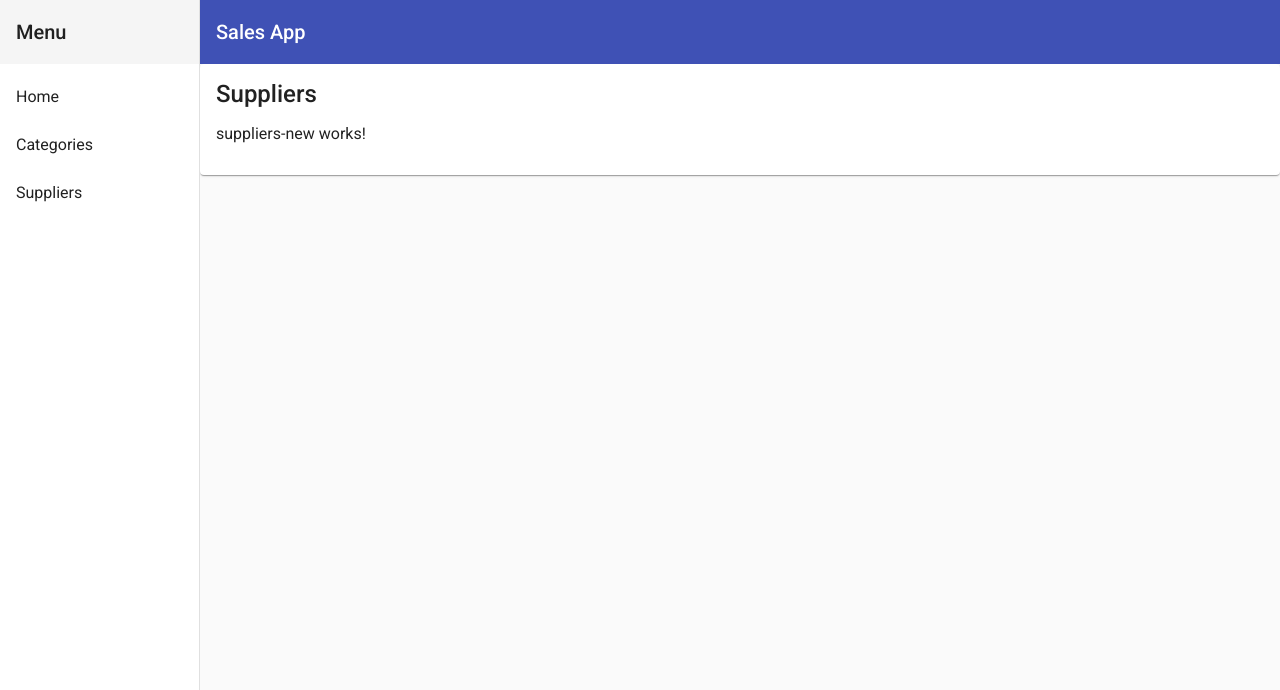
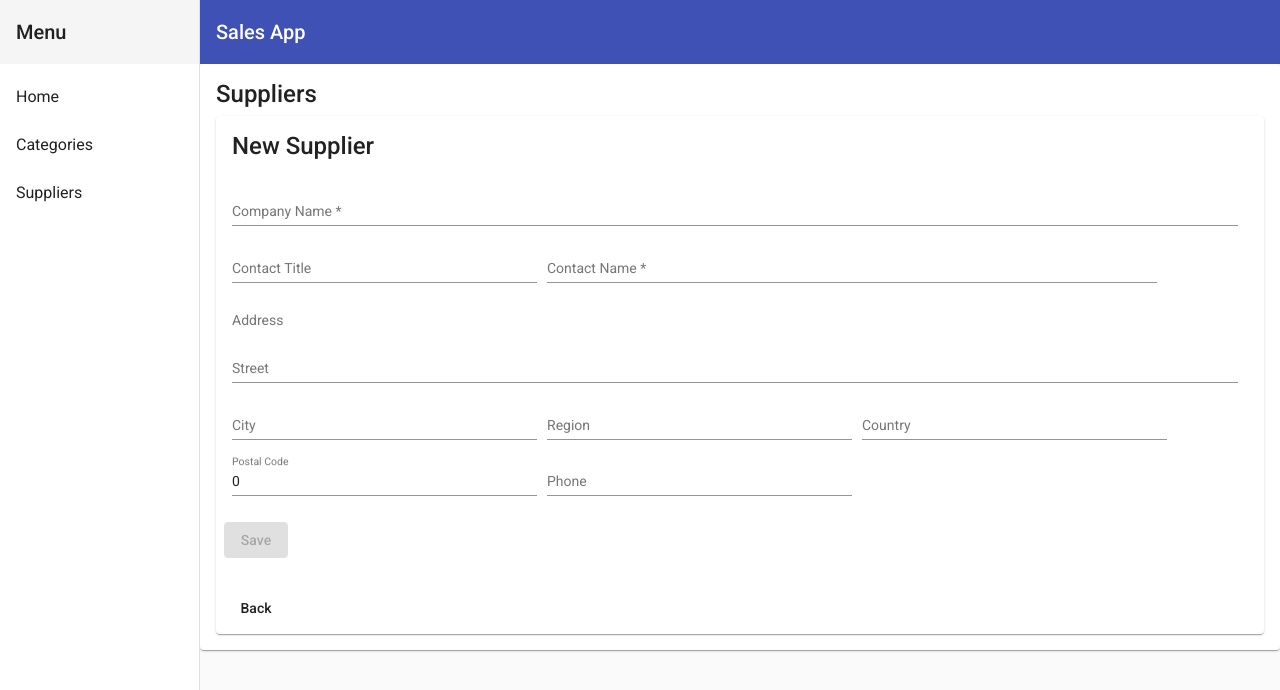
Before and after one commit to joeromine/my-sales-app, an Angular app: page /suppliers/new in a window 1280 px wide. Shown: the top 690 px of the page. Built offline with nearby package versions, Linux system fonts and the light colour scheme.

Commit message:
add delete

```diff
--- a/src/app/suppliers/suppliers-delete/suppliers-delete.component.html
+++ b/src/app/suppliers/suppliers-delete/suppliers-delete.component.html
@@ -1 +1,21 @@
-<p>suppliers-delete works!</p>
+<div>
+
+  <mat-card *ngIf="supplierObservable | async; else loading">
+      <mat-card-content>
+          Delete "{{supplier.contactName}}"?
+      </mat-card-content>
+      <mat-card-actions>
+          <button mat-button
+                  color="warn"
+                  (click)="confirmDelete()">Yes</button>
+          <button mat-button
+                  color="primary"
+                  [routerLink]="['/suppliers/show',supplier.id]">no</button>
+      </mat-card-actions>
+  </mat-card>
+
+  <ng-template #loading>
+      <app-loading-bar [visable]="true"></app-loading-bar>
+  </ng-template>
+
+</div>
--- a/src/app/suppliers/suppliers-delete/suppliers-delete.component.ts
+++ b/src/app/suppliers/suppliers-delete/suppliers-delete.component.ts
@@ -1,4 +1,8 @@
 import { Component, OnInit } from '@angular/core';
+import { ActivatedRoute, Router } from '@angular/router';
+import { lastValueFrom, Observable } from 'rxjs';
+import { Supplier } from '../supplier.dto';
+import { SupplierService } from '../supplier.service';
 
 @Component({
   selector: 'app-suppliers-delete',
@@ -7,9 +11,25 @@ import { Component, OnInit } from '@angular/core';
 })
 export class SuppliersDeleteComponent implements OnInit {
 
-  constructor() { }
+  constructor(private supplierService: SupplierService,
+    private route: ActivatedRoute,
+     private router: Router) { }
 
-  ngOnInit(): void {
+      supplier!: Supplier;
+     supplierObservable!: Observable<Supplier>;
+
+  async ngOnInit(){
+    const id: Number = +(this.route.snapshot.paramMap.get('id') || 0)
+    this.supplierObservable = this.supplierService.getById(id);
+     this.supplier = await lastValueFrom(this.supplierObservable);
+
+  }
+
+
+  async confirmDelete(){
+    this.supplierObservable = this.supplierService.delete(this.supplier.id)
+     await lastValueFrom(this.supplierObservable)
+    this.router.navigate(['/suppliers']);
   }
 
 }
--- a/src/app/suppliers/suppliers-new/suppliers-new.component.html
+++ b/src/app/suppliers/suppliers-new/suppliers-new.component.html
@@ -1 +1,28 @@
-<p>suppliers-new works!</p>
+<div>
+
+  <mat-card>
+      <mat-card-title>New Supplier</mat-card-title>
+      <br />
+
+      <mat-card-content *ngIf="supplierObservable | async; else loading">
+          <app-suppliers-form [supplier]="supplier"
+                              (save)="onSave($event)"></app-suppliers-form>
+
+      </mat-card-content>
+
+      <ng-template #loading>
+          <app-loading-bar [visable]="true"></app-loading-bar>
+      </ng-template>
+
+
+      <mat-card-actions>
+          <button mat-button
+                  [routerLink]="['/suppliers']">
+              Back
+          </button>
+      </mat-card-actions>
+
+  </mat-card>
+
+
+</div>
--- a/src/app/suppliers/suppliers-new/suppliers-new.component.ts
+++ b/src/app/suppliers/suppliers-new/suppliers-new.component.ts
@@ -1,4 +1,8 @@
 import { Component, OnInit } from '@angular/core';
+import { Router } from '@angular/router';
+import { lastValueFrom, Observable } from 'rxjs';
+import { Supplier } from '../supplier.dto';
+import { SupplierService } from '../supplier.service';
 
 @Component({
   selector: 'app-suppliers-new',
@@ -7,9 +11,22 @@ import { Component, OnInit } from '@angular/core';
 })
 export class SuppliersNewComponent implements OnInit {
 
-  constructor() { }
-
+  constructor(private supplierService: SupplierService,
+              private router: Router) { }
+  supplierObservable!: Observable<Supplier>;
+  supplier!: Supplier
   ngOnInit(): void {
+    this.supplierObservable = this.supplierService.create();
+    this.supplierObservable.subscribe( supplier => {
+    this.supplier = supplier;
+ })
   }
 
+
+  async onSave(supplier: Supplier) {
+     this.supplierObservable = this.supplierService.save(supplier)
+     const result = await lastValueFrom(this.supplierObservable);
+     this.router.navigate(['/suppliers/show', result.id]);
+    }
+
 }
```
Also changed, not shown: src/app/suppliers/suppliers-form/suppliers-form.component.html (+3 -8 lines).
